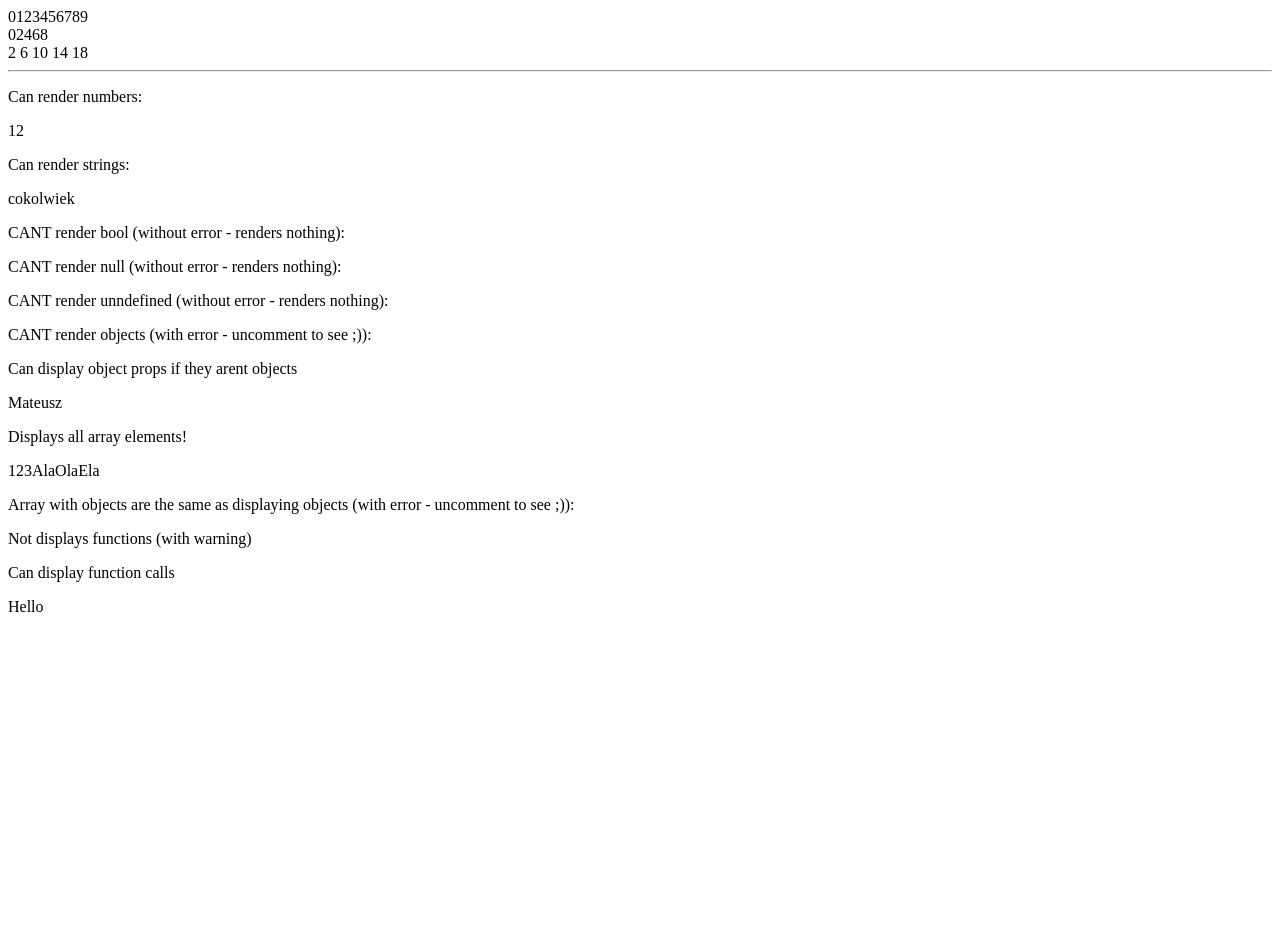
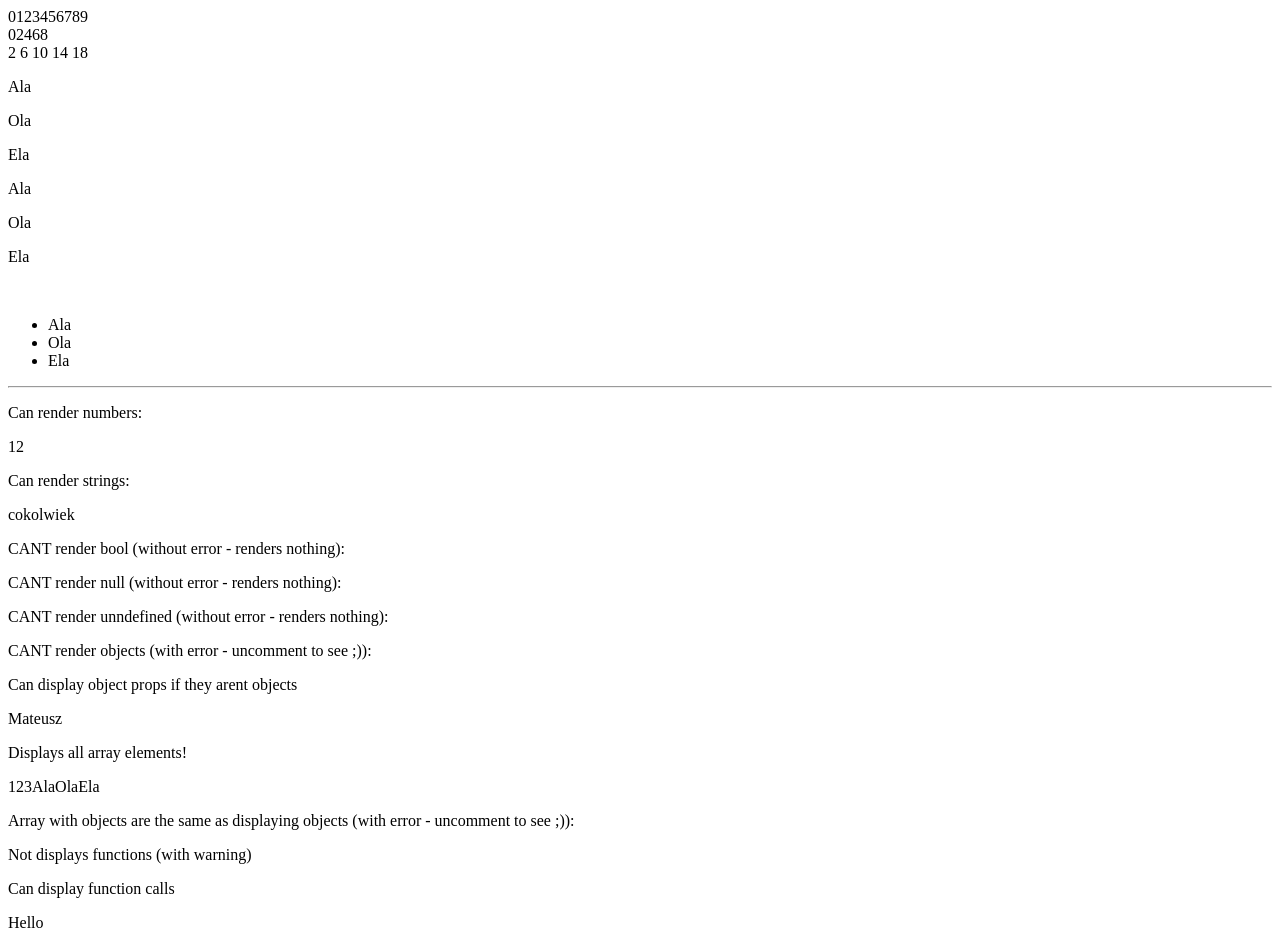
Before and after one commit to olninio/2019.07.29, a React (Create React App) app: page / in a window 1280 px wide. Before the commit the page ends 800 px from the top, so only its background shows below. Built offline with nearby package versions, Linux system fonts and the light colour scheme.

Commit message:
Using map and filter to iterating an array

```diff
--- a/src/Iterating.js
+++ b/src/Iterating.js
@@ -1,7 +1,15 @@
 import React from 'react'
+
+console.log([
+  <p>Ala</p>,
+  <p>Ola</p>,
+  <p>Ela</p>,
+])
 
 const numbers = [0, 1, 2, 3, 4, 5, 6, 7, 8, 9]
 const evenNumbers = numbers.filter(number => number % 2 === 0)
+
+const names = ['Ala', 'Ola', 'Ela']
 
 const Iterating = (props) => (
   <div>
@@ -14,6 +22,19 @@ const Iterating = (props) => (
         .filter(number => number % 2 !== 0)
         .map(number => 2 * number + ' ')
     }
+    <br />
+    {
+      names.map(name => React.createElement('p', {}, name))
+    }
+    {
+      names.map(name => <p>{name}</p>)
+    }
+    <br />
+    <ul>
+      {
+        names.map(name => <li>{name}</li>)
+      }
+    </ul>
   </div>
 )
 
```
